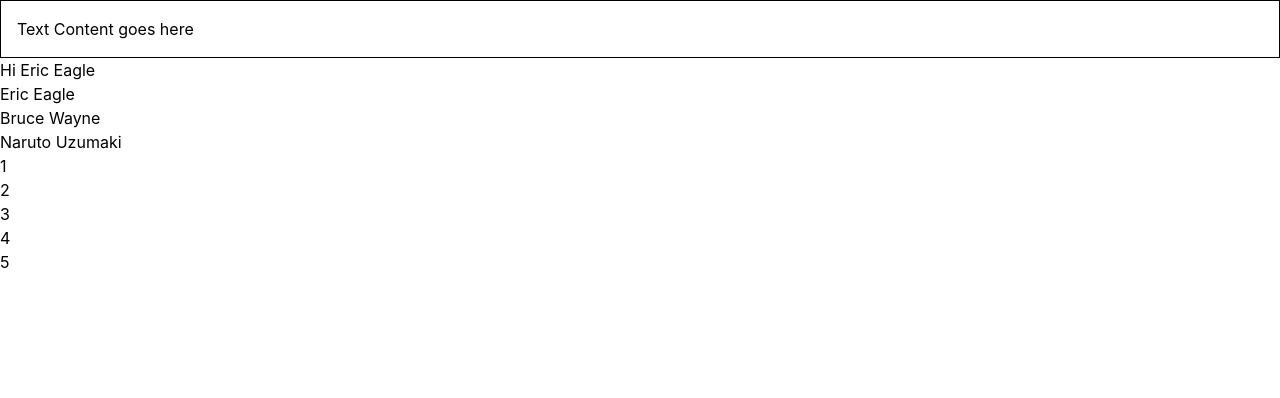
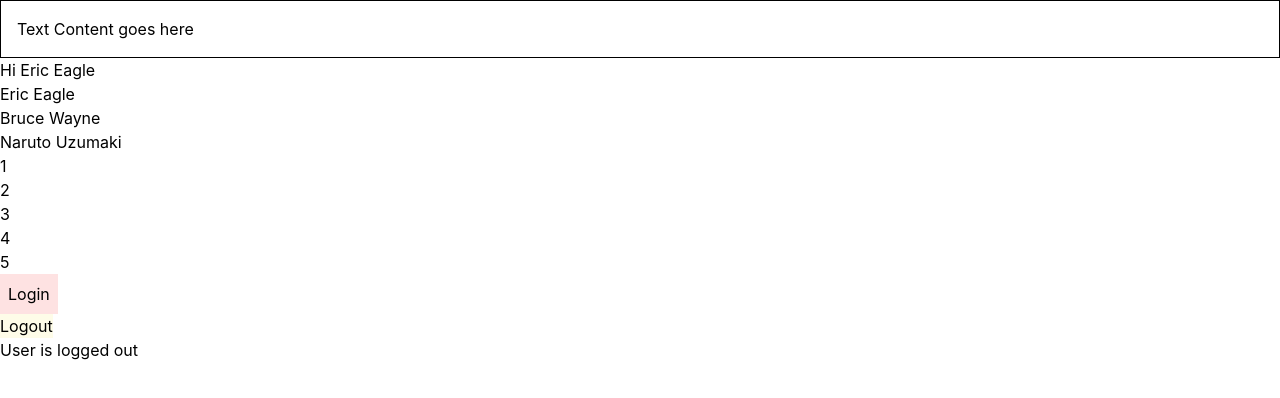
Before and after one commit to JaiminKharadi77/learnts, a React (Create React App) app: page / in a window 1280 px wide. Shown: the top 398 px of the page. Built offline with nearby package versions, Linux system fonts and the light colour scheme.

Commit message:
React TypeScript Tutorial - 9 - useState Hook

```diff
--- a/src/App.tsx
+++ b/src/App.tsx
@@ -9,6 +9,7 @@ import Oscar from "./Components/Oscar";
 import Button from "./Components/Button";
 import Input from "./Input";
 import Container from "./Components/Container";
+import { LoggedIn } from "./Components/state/Loggin";
 
 function App() {
   let name = {
@@ -62,6 +63,7 @@ function App() {
       ></Container>
       <Person name={name} />
       <PersonList names={nameList} numArr={[1, 2, 3, 4, 5]} />
+      <LoggedIn />
     </>
   );
 }
--- /dev/null
+++ b/src/Components/state/Loggin.tsx
@@ -0,0 +1,23 @@
+import { useState } from "react";
+
+export const LoggedIn = () => {
+  const [isLoggedIn, setIsLoggedIn] = useState(false);
+  const handleLogin = () => {
+    setIsLoggedIn(true);
+  };
+  const handleLogout = () => {
+    setIsLoggedIn(0);
+  };
+  return (
+    <div>
+      <button onClick={handleLogin} className="bg-red-100 p-2">
+        Login
+      </button>
+      <br />
+      <button onClick={handleLogout} className="bg-yellow-50">
+        Logout
+      </button>
+      <div>User is {isLoggedIn.length ? "logged in" : "logged out"}</div>
+    </div>
+  );
+};
```
